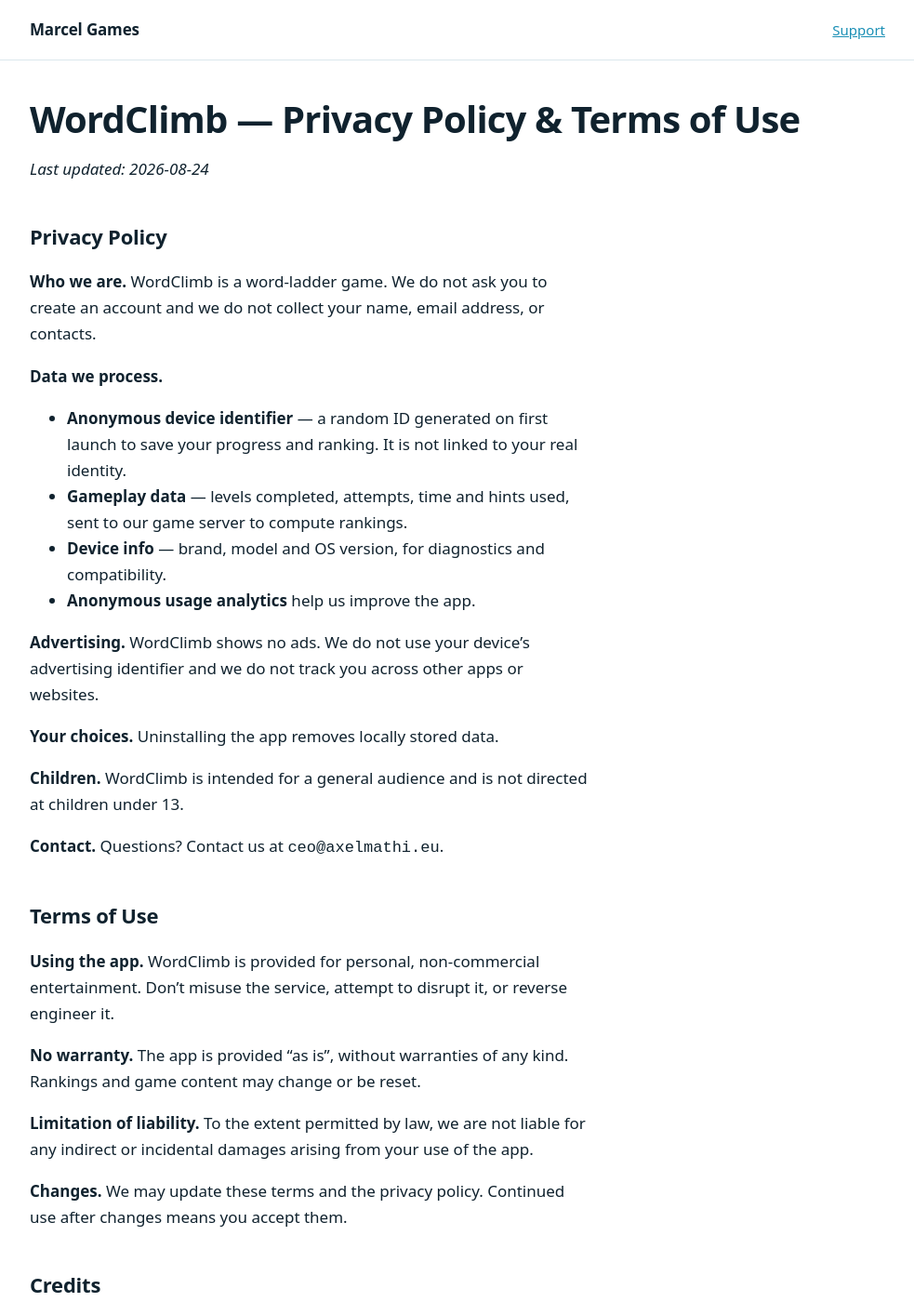
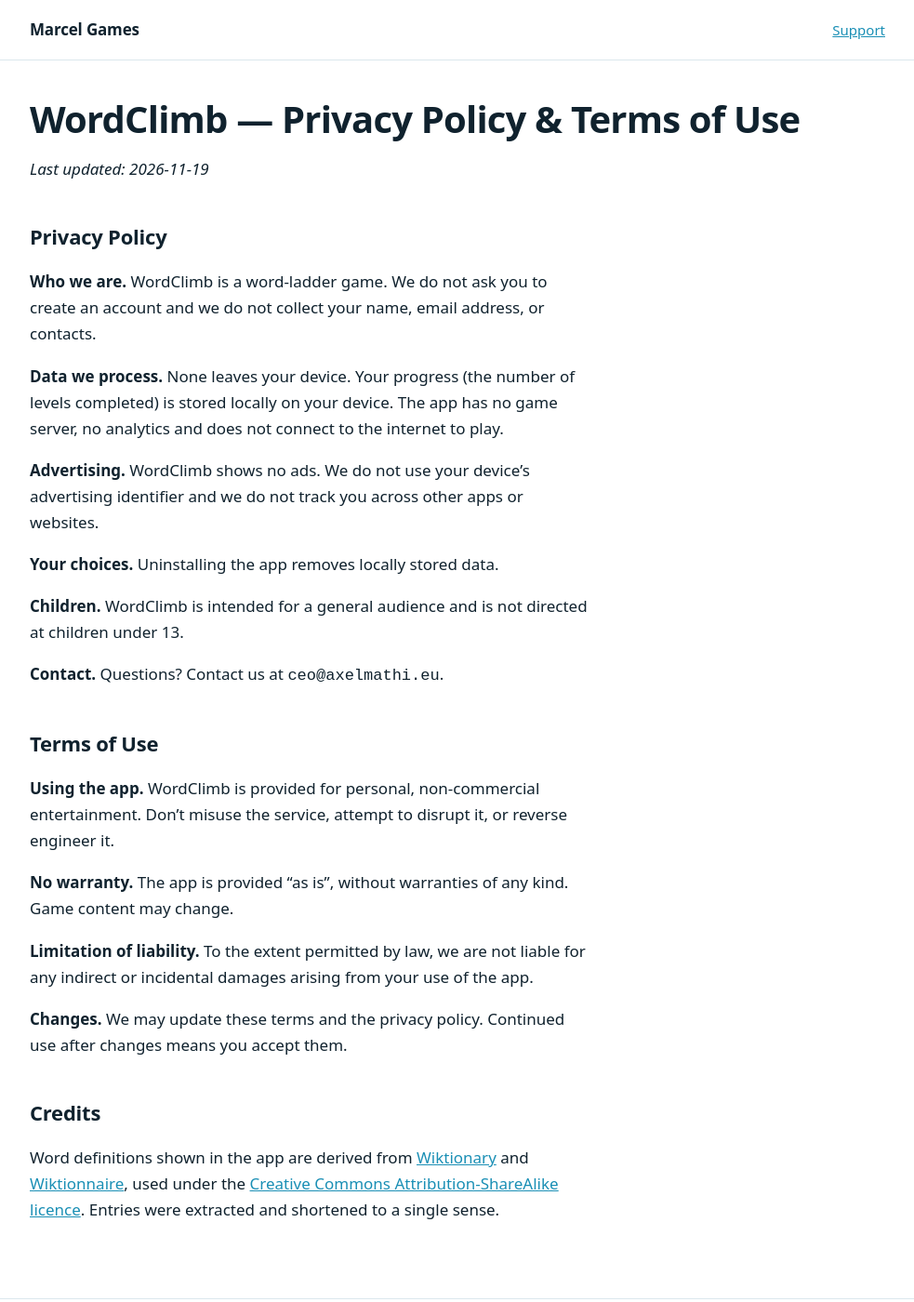
Before and after one commit to AxelMth/marcel-games, a Jekyll site: the page built from legal/wordclimb-privacy-and-terms.md, in a window 1280 px wide and 1400 px high. Shown: the whole window at 93% size, without its empty margins (148-1131 px from the left). Built offline with Jekyll 4.4.1, drawn with Linux system fonts in a browser that asks for light colours.

Commit message:
Prépare WordClimb Expo pour une soumission à l'App Store
Signe avec l'équipe Apple et passe au build 3, au-dessus du build 2 de la
coquille Capacitor qui porte le même identifiant. Ajoute les commandes
d'archive et d'export, un lien vers la page Confidentialité depuis
l'accueil, et aligne cette page sur ce que fait l'app : rien ne quitte
l'appareil.

Co-Authored-By: Claude Fable 5.2 <noreply@anthropic.com>

```diff
--- a/apps/wordclimb-expo/app.json
+++ b/apps/wordclimb-expo/app.json
@@ -10,6 +10,8 @@
     "backgroundColor": "#D9F2E3",
     "ios": {
       "bundleIdentifier": "com.marcelgames.wordclimb",
+      "appleTeamId": "7H6S64378V",
+      "buildNumber": "3",
       "supportsTablet": false,
       "config": {
         "usesNonExemptEncryption": false
--- a/apps/wordclimb-expo/package.json
+++ b/apps/wordclimb-expo/package.json
@@ -8,6 +8,9 @@
     "ios": "expo run:ios",
     "android": "expo run:android",
     "web": "expo start --web",
+    "ios:prebuild": "LANG=en_US.UTF-8 LC_ALL=en_US.UTF-8 expo prebuild --platform ios --clean",
+    "ios:archive": "xcodebuild -workspace ios/WordClimb.xcworkspace -scheme WordClimb -configuration Release -destination 'generic/platform=iOS' -archivePath build/WordClimb.xcarchive -allowProvisioningUpdates archive",
+    "ios:export": "xcodebuild -exportArchive -archivePath build/WordClimb.xcarchive -exportOptionsPlist ExportOptions.plist -exportPath build/ipa -allowProvisioningUpdates",
     "lint": "eslint . && tsc --noEmit"
   },
   "dependencies": {
--- a/legal/wordclimb-privacy-and-terms.md
+++ b/legal/wordclimb-privacy-and-terms.md
@@ -5,7 +5,7 @@ description: "Politique de confidentialité et conditions d'utilisation de WordC
 
 # WordClimb — Privacy Policy & Terms of Use
 
-_Last updated: 2026-08-24_
+_Last updated: 2026-11-19_
 
 
 ## Privacy Policy
@@ -13,13 +13,9 @@ _Last updated: 2026-08-24_
 **Who we are.** WordClimb is a word-ladder game. We do not ask you to create an
 account and we do not collect your name, email address, or contacts.
 
-**Data we process.**
-- **Anonymous device identifier** — a random ID generated on first launch to save
-  your progress and ranking. It is not linked to your real identity.
-- **Gameplay data** — levels completed, attempts, time and hints used, sent to our
-  game server to compute rankings.
-- **Device info** — brand, model and OS version, for diagnostics and compatibility.
-- **Anonymous usage analytics** help us improve the app.
+**Data we process.** None leaves your device. Your progress (the number of
+levels completed) is stored locally on your device. The app has no game server,
+no analytics and does not connect to the internet to play.
 
 **Advertising.** WordClimb shows no ads. We do not use your device's
 advertising identifier and we do not track you across other apps or websites.
@@ -38,7 +34,7 @@ entertainment. Don't misuse the service, attempt to disrupt it, or reverse
 engineer it.
 
 **No warranty.** The app is provided "as is", without warranties of any kind.
-Rankings and game content may change or be reset.
+Game content may change.
 
 **Limitation of liability.** To the extent permitted by law, we are not liable for
 any indirect or incidental damages arising from your use of the app.
```
Also changed, not shown: apps/wordclimb-expo/src/app/index.tsx (+19 -2 lines), apps/wordclimb-expo/src/lib/legal.ts (added, +12 -0 lines), 2 other files.
